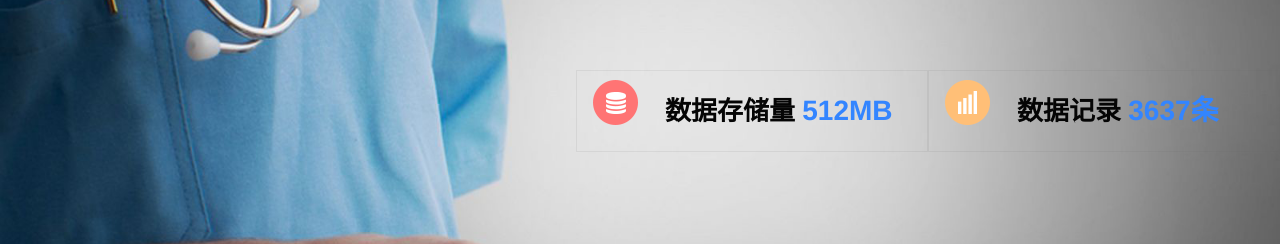
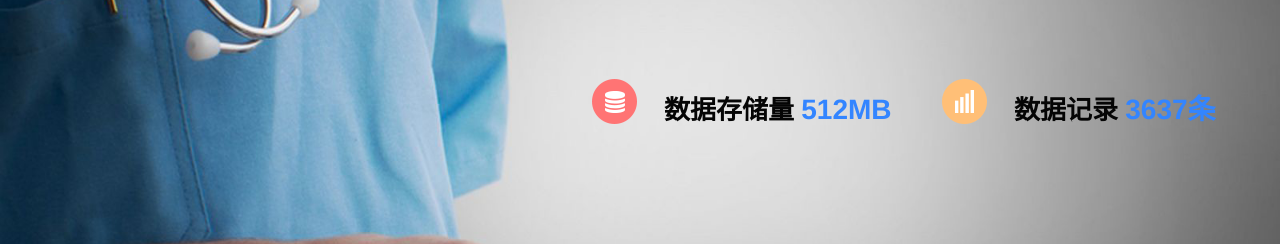
Before and after one commit to m1rroring/dataportal, a Vue app: page /#/ in a window 1280 px wide. Shown: the part 352-596 px from the top of the page. Built offline with nearby package versions, Linux system fonts and the light colour scheme.

Commit message:
首页去掉边框

```diff
--- a/src/views/home/home.vue
+++ b/src/views/home/home.vue
@@ -75,7 +75,8 @@
       background: #fff;
       float: left;
       background-position: 16px 9px!important;
-      border: 1px solid rgba(100, 100, 100, .1);
+      //border: 1px solid rgba(100, 100, 100, .1);
+      border: none;
       .title {
         color: #050505;
         font-size: 26px;
```
